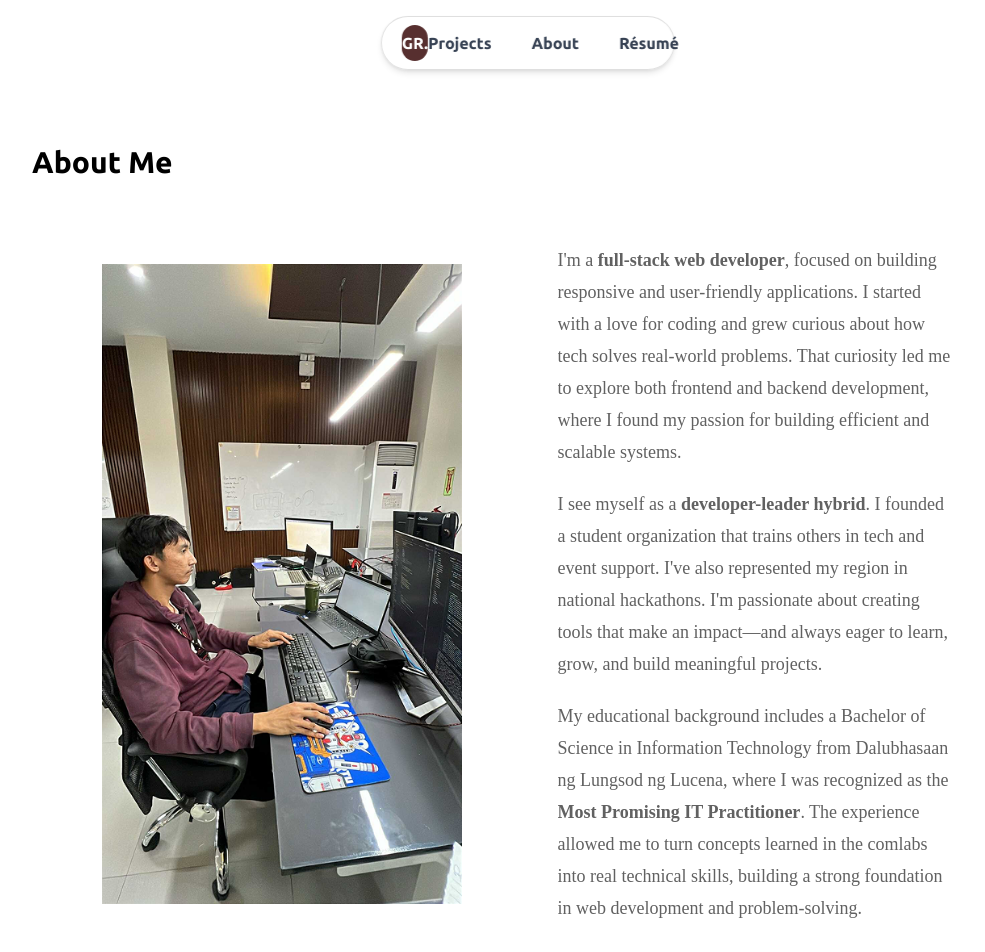
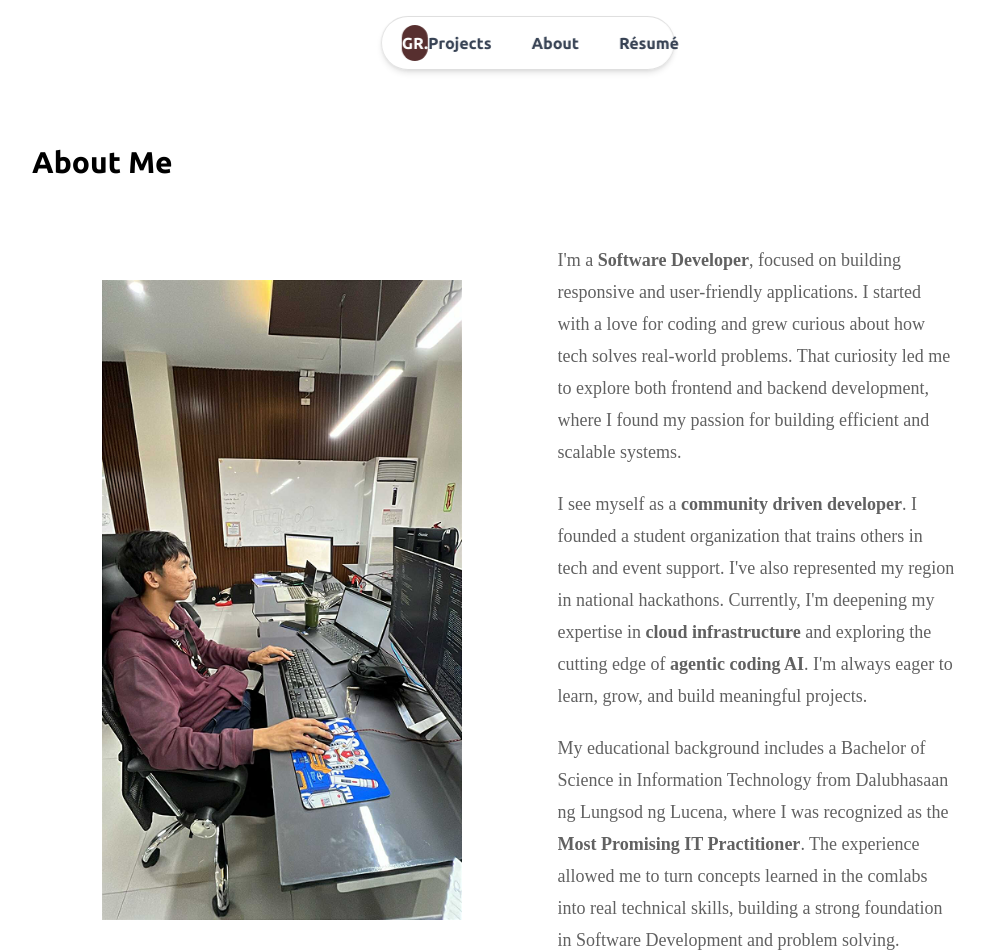
Before and after one commit to gemrey13/gemrey13.github.io, a React (Vite) app: page /about-me in a window 1280 px wide. Shown: the top 952 px of the page, without its empty margins (112-1097 px from the left). Built offline with nearby package versions, Linux system fonts and the light colour scheme; a web font is replaced by a local one.

Commit message:
fix: update text in AboutMeInfo for clarity and detail

```diff
--- a/src/components/list/AboutMeInfo.tsx
+++ b/src/components/list/AboutMeInfo.tsx
@@ -20,7 +20,7 @@ const AboutMeInfo = () => {
           transition={{ duration: 1, delay: 0 }}
           viewport={{ once: true }}
         >
-          I'm a <span className="font-bold">full-stack web developer</span>,
+          I'm a <span className="font-bold">Software Developer</span>,
           focused on building responsive and user-friendly applications. I
           started with a love for coding and grew curious about how tech solves
           real-world problems. That curiosity led me to explore both frontend
@@ -35,11 +35,12 @@ const AboutMeInfo = () => {
           viewport={{ once: true }}
         >
           I see myself as a{" "}
-          <span className="font-bold">developer-leader hybrid</span>. I founded
+          <span className="font-bold">community driven developer</span>. I founded
           a student organization that trains others in tech and event support.
-          I've also represented my region in national hackathons. I'm passionate
-          about creating tools that make an impact—and always eager to learn,
-          grow, and build meaningful projects.
+          I've also represented my region in national hackathons. Currently, I'm
+          deepening my expertise in <span className="font-bold">cloud infrastructure</span>{" "}
+          and exploring the cutting edge of <span className="font-bold">agentic coding AI</span>.
+          I'm always eager to learn, grow, and build meaningful projects.
         </motion.p>
 
         <motion.p
@@ -54,8 +55,8 @@ const AboutMeInfo = () => {
           was recognized as the{" "}
           <span className="font-bold">Most Promising IT Practitioner</span>. The
           experience allowed me to turn concepts learned in the comlabs into
-          real technical skills, building a strong foundation in web development
-          and problem-solving.
+          real technical skills, building a strong foundation in Software Development
+          and problem solving.
         </motion.p>
       </article>
     </div>
```
